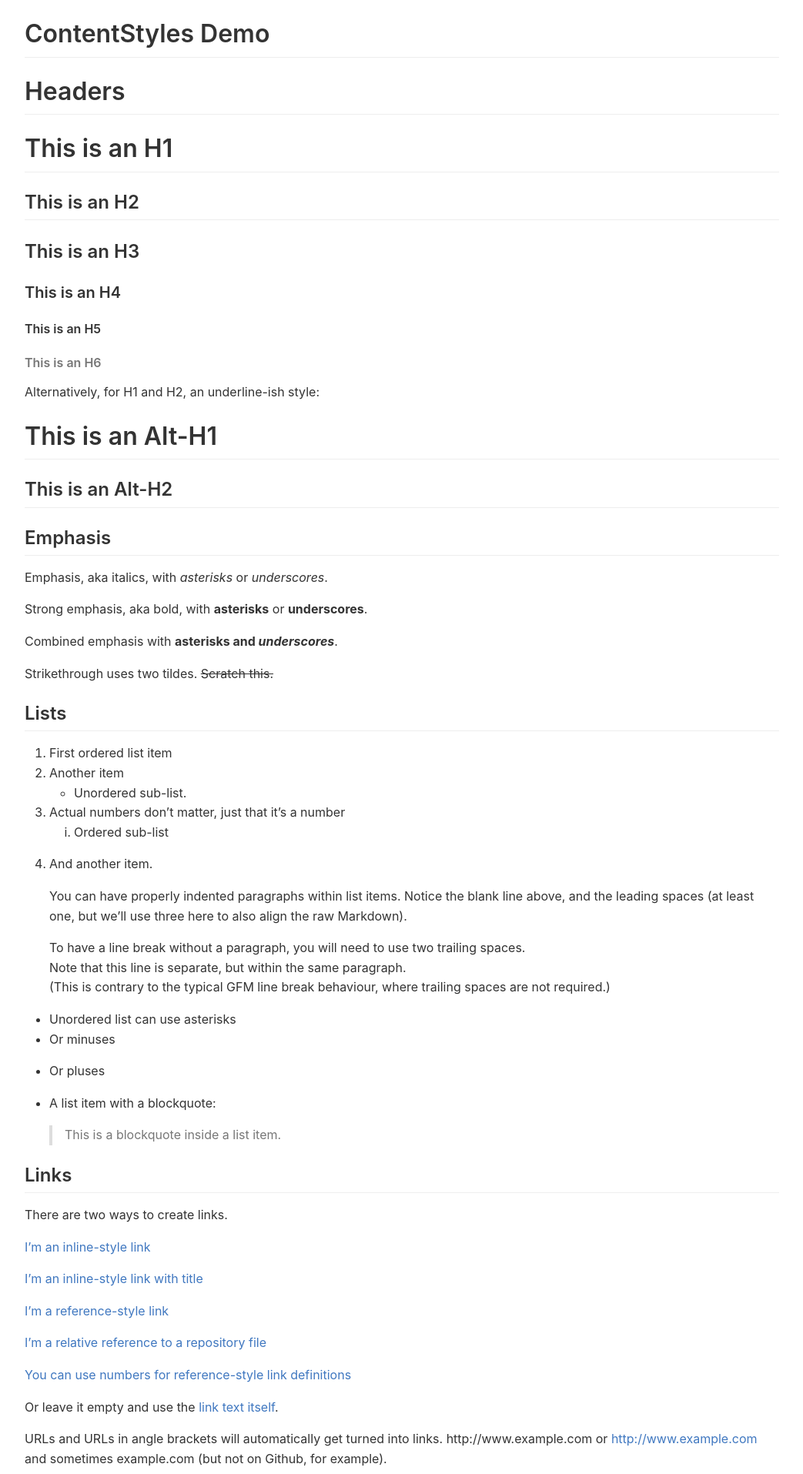
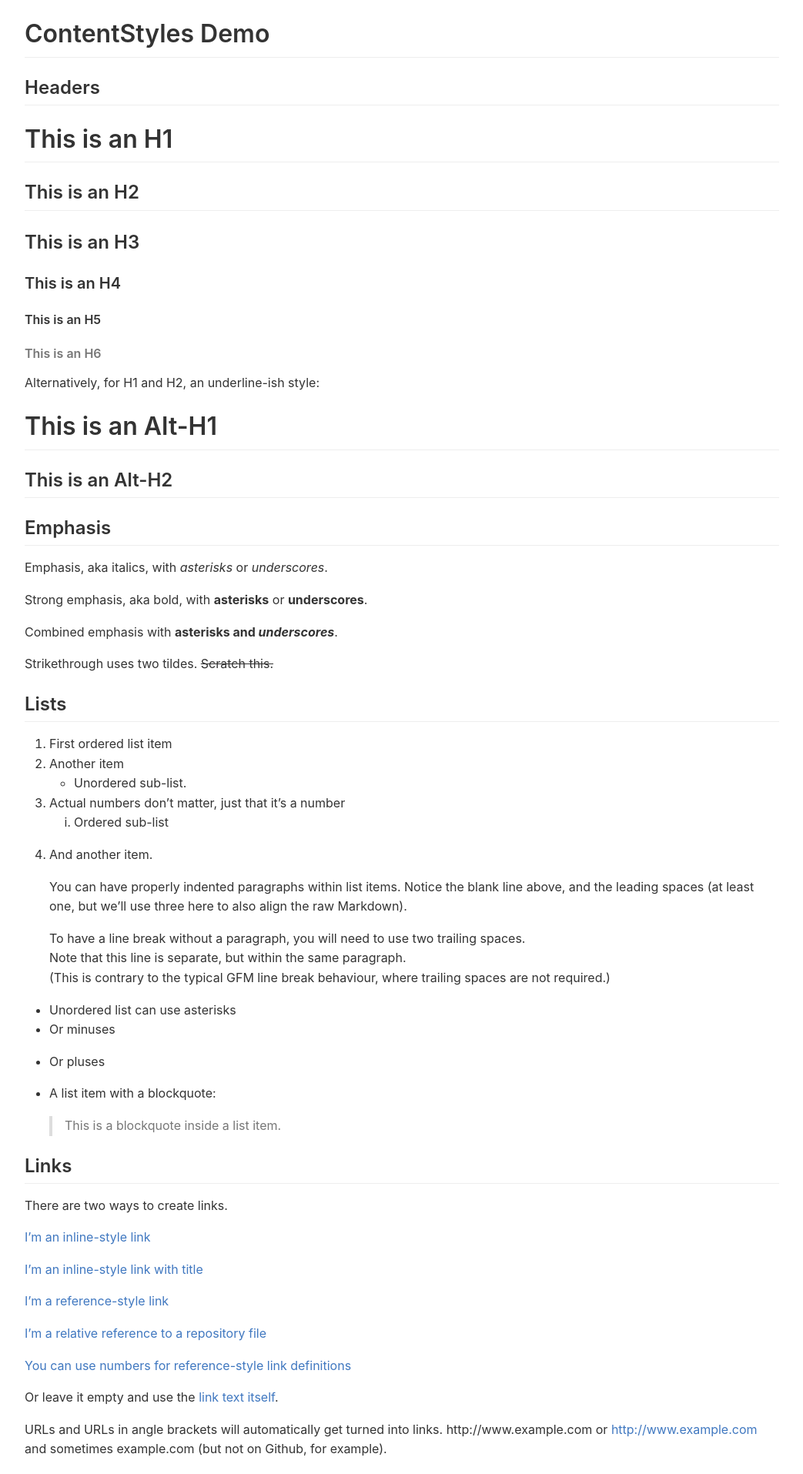
Before and after one commit to editorstyles/editorstyles.github.io, a Jekyll site: the page built from index.md, in a window 1280 px wide. Shown: the top 1915 px of the page at 77% size, without its empty margins (118-1161 px from the left). Built offline with Jekyll 4.4.1, drawn with Linux system fonts in a browser that asks for light colours.

Commit message:
Change the heading level

```diff
--- a/index.md
+++ b/index.md
@@ -4,7 +4,7 @@ layout: default
 
 # ContentStyles Demo
 
-# Headers
+## Headers
 
 # This is an H1
 
```
